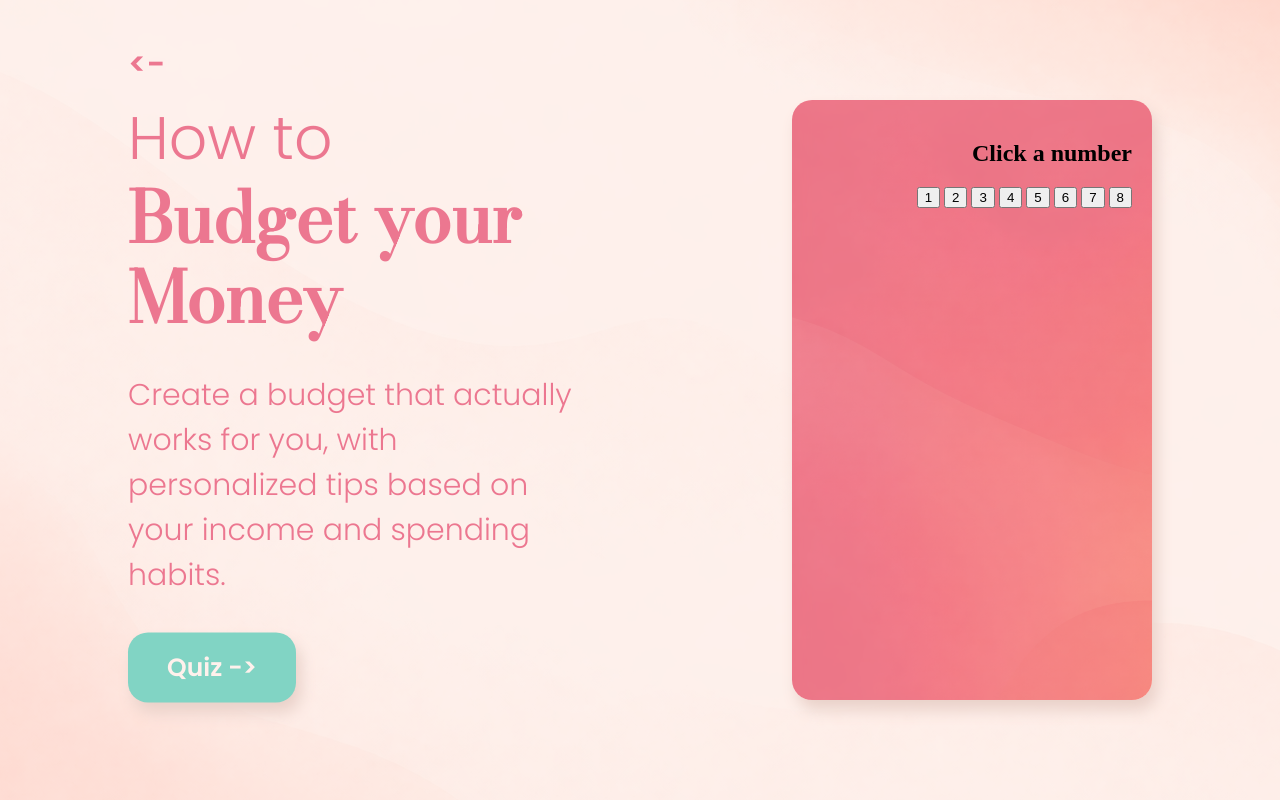
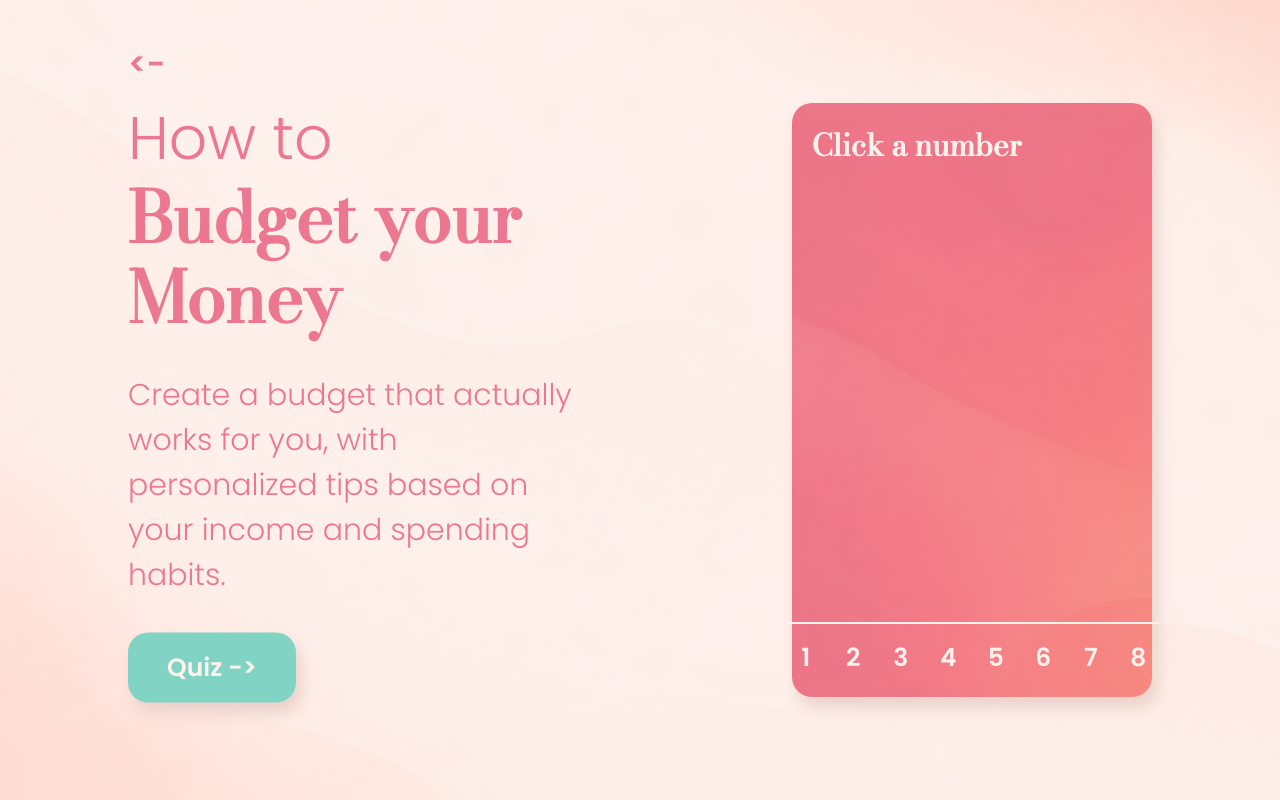
Before and after one commit to callie-txt/DT-Budget-Education, a Flask app: page /information in a window 1280 px wide. Run offline with Flask 3, Linux system fonts and the light colour scheme.

Commit message:
articles css

```diff
--- a/static/info.css
+++ b/static/info.css
@@ -99,7 +99,7 @@ body.info-page {
 }
 
 .quizbutton:hover {
-    transform: scale(1.1);
+    transform: scale(1.05);
 }
 
 .box {
@@ -110,9 +110,65 @@ body.info-page {
     height: 70%;
     width: 25%;
     border-radius: 20px;
-    padding: 20px;
+    padding: 14px 20px 20px 20px;
     text-align: right;
     box-shadow: 5px 10px 15px #e9d1c9;
     background-image: url("BGD.PNG");
     background-size: cover;
 }
+
+.boxtitle {
+    font-family: 'Bodoni Moda', serif;
+    font-weight: bold;
+    font-size: 30px;
+    color: #FFF1EC;
+    margin-bottom: 5px;
+    margin-top: 5px;
+    width: 100%;
+    text-align: left;
+}
+
+.boxtext {
+    font-family: 'Poppins', sans-serif;
+    font-weight: 200;
+    font-size: 21px;
+    color: #FFF1EC;
+    width: 100%;
+    text-align: left;
+}
+
+.button-container {
+    position: absolute;
+    left: 50%;
+    top: 90%;
+    transform: translateX(-50%);
+    display: flex;
+    gap: 7.5px;
+}
+
+.button {
+    background-color: transparent;
+    height: 40px;
+    width: 40px;
+    border-radius: 12px;
+    font-family: 'Poppins', sans-serif;
+    font-weight: bold;
+    font-size: 25px;
+    color:#FFF1EC;
+    border: none;
+    transition: transform 0.3s ease;
+}
+
+.button:hover {
+    transform: scale(1.2);
+}
+
+.line {
+    position: absolute;
+    left: 50%;
+    top: -40%;
+    transform: translateX(-50%);
+    width: 100%;
+    height: 2px;
+    background-color: #FFF1EC;
+}
--- a/templates/info.html
+++ b/templates/info.html
@@ -25,18 +25,23 @@
     </div>
 
     <div class="box">
-        <h2 id="boxtitle">Click a number</h2>
-        <p id="boxtext"></p>
+        <h2 class="boxtitle" id="boxtitle">Click a number</h2>
+        <p class= boxtext id="boxtext"></p>
 
-        <button onclick="show(1)">1</button>
-        <button onclick="show(2)">2</button>
-        <button onclick="show(3)">3</button>
-        <button onclick="show(4)">4</button>
-        <button onclick="show(5)">5</button>
-        <button onclick="show(6)">6</button>
-        <button onclick="show(7)">7</button>
-        <button onclick="show(8)">8</button>
+        <div class="button-container">
+            <div class="line"> </div>
+            <button class="button" onclick="show(1)">1</button>
+            <button class="button" onclick="show(2)">2</button>
+            <button class="button" onclick="show(3)">3</button>
+            <button class="button" onclick="show(4)">4</button>
+            <button class="button" onclick="show(5)">5</button>
+            <button class="button" onclick="show(6)">6</button>
+            <button class="button" onclick="show(7)">7</button>
+            <button class="button" onclick="show(8)">8</button>
+
+        </div>
     </div>
+
 
 
     <script src="{{ url_for('static', filename='info.js') }}"></script>
```
